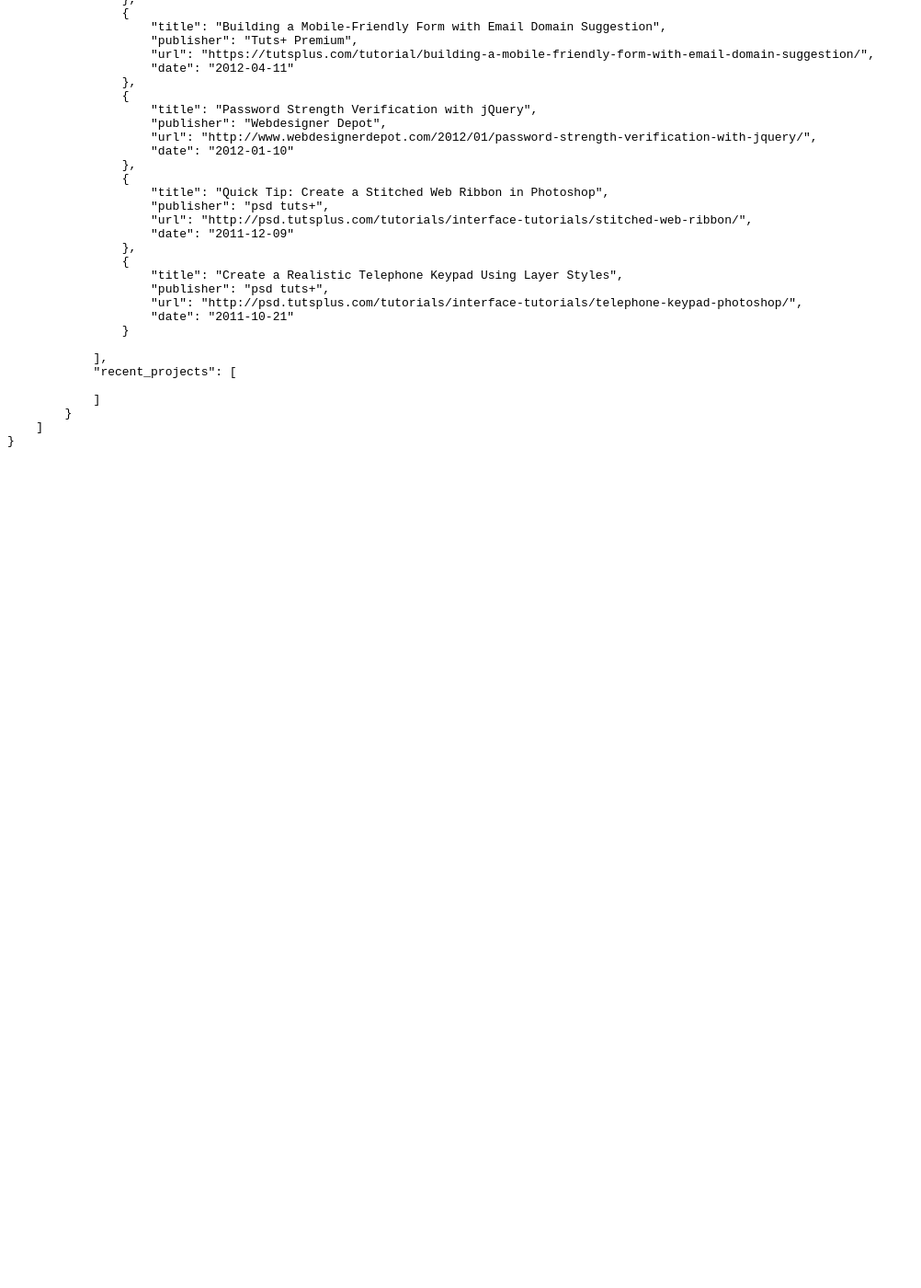
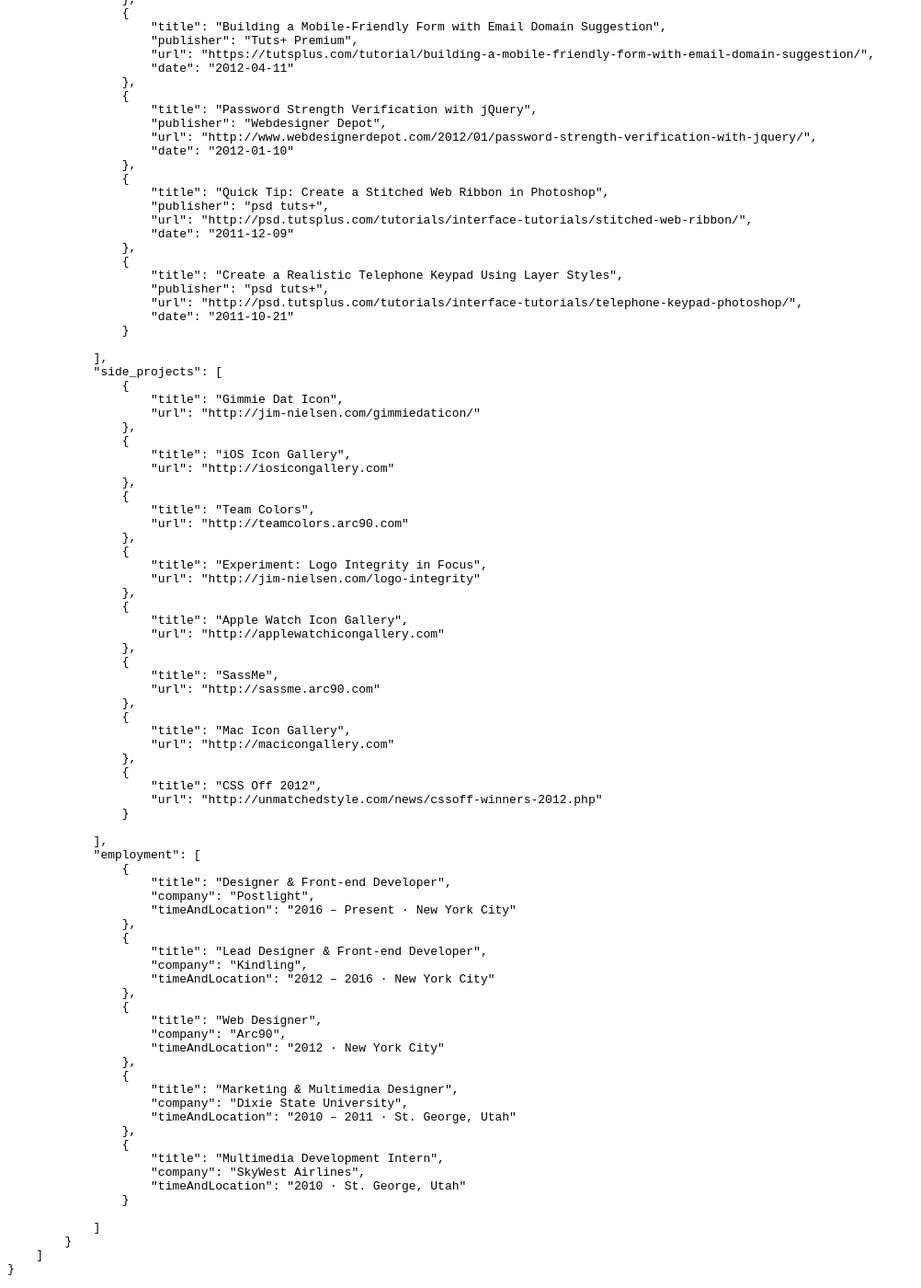
Before and after one commit to jimniels/www, a Jekyll site: the page built from resume.html, in a window 1280 px wide and 1400 px high, scrolled down 3621 px. Shown: the whole window at 92% size, without its empty margins (0-1002 px from the left). Built offline with Jekyll 4.4.1, drawn with Linux system fonts in a browser that asks for light colours; Markdown is read by kramdown in place of the engine named in the settings; before the commit the page ends 4121 px from its top, so only the background shows below that.

Commit message:
update for devs page

```diff
--- a/resume.html
+++ b/resume.html
@@ -46,10 +46,18 @@
                 }{% unless forloop.last %},{% endunless %}
                 {% endfor %}
             ],
-            "recent_projects": [
-                {% for project in site.data.recent-projects %}{
+            "side_projects": [
+                {% for project in site.data.side-projects %}{
                     "title": "{{ project.title }}",
                     "url": "<a href="{{ project.link }}">{{ project.link }}</a>"
+                }{% unless forloop.last %},{% endunless %}
+                {% endfor %}
+            ],
+            "employment": [
+                {% for job in site.data.employment %}{
+                    "title": "{{ job.title }}",
+                    "company": "{{ job.company }}",
+                    "timeAndLocation": "{{ job.byline }}"
                 }{% unless forloop.last %},{% endunless %}
                 {% endfor %}
             ]
```
